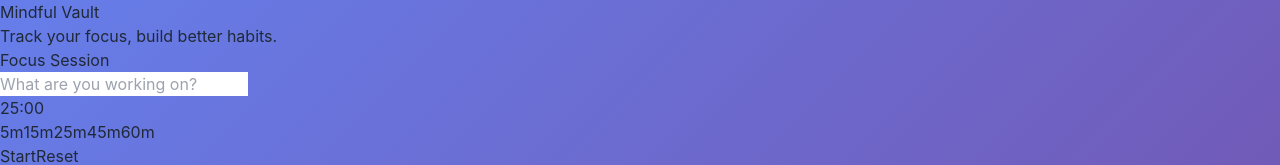
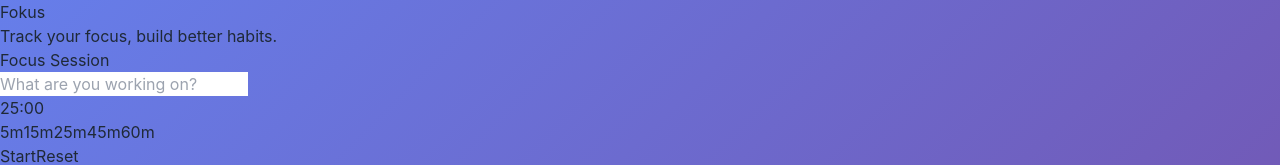
Before and after one commit to Preksha-shah01/Fokus, a React (Vite) app: page / in a window 1280 px wide. Shown: the top 165 px of the page. Built offline with nearby package versions, Linux system fonts and the light colour scheme.

Commit message:
Changed the name to Fokus

```diff
--- a/src/App.jsx
+++ b/src/App.jsx
@@ -26,7 +26,7 @@ function App() {
   return (
     <div className="min-h-screen flex flex-col items-center justify-center p-4">
       <header className="mb-8 text-center text-white">
-        <h1 className="text-4xl font-bold mb-2 drop-shadow-md">Mindful Vault</h1>
+        <h1 className="text-4xl font-bold mb-2 drop-shadow-md">Fokus</h1>
         <p className="opacity-90 font-light">Track your focus, build better habits.</p>
       </header>
 
```
